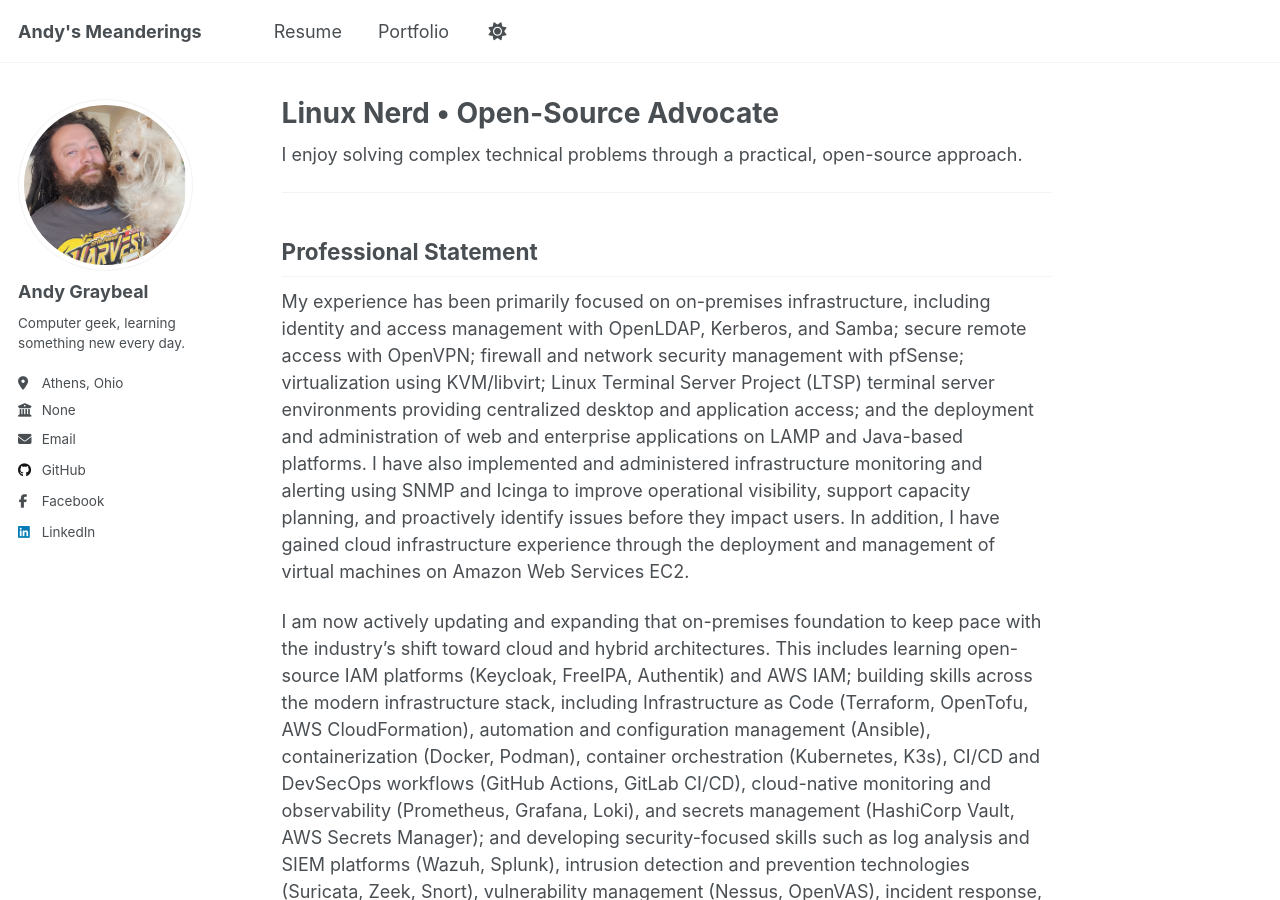
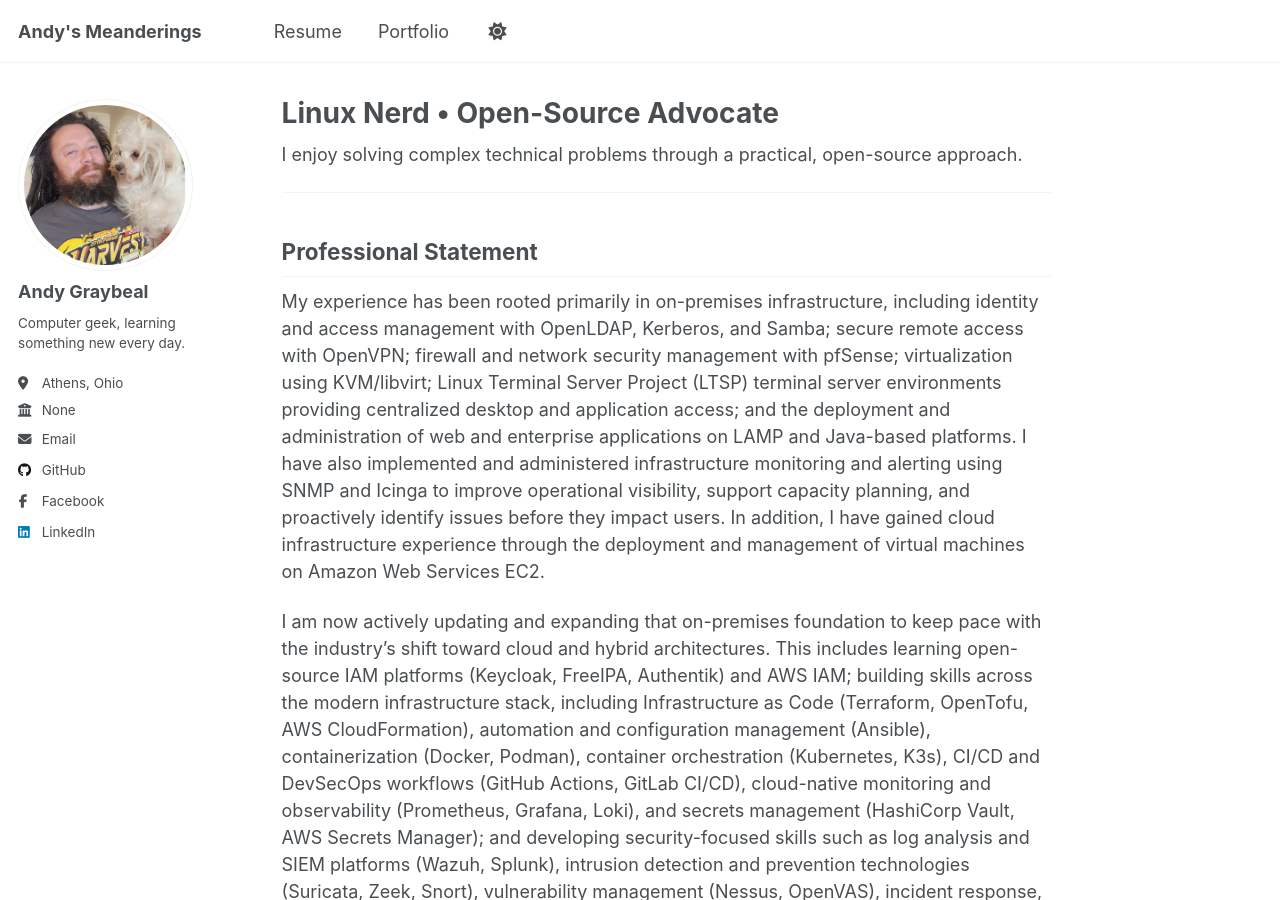
Before and after one commit to andy-graybeal/andy-graybeal.github.io, a Jekyll site: the page built from _pages/about.md, in a window 1280 px wide and 900 px high. Built offline with Jekyll 4.4.1, drawn with Linux system fonts in a browser that asks for light colours; a script that is not in the unit is left out.

Commit message:
Revise professional statement for clarity and emphasis

```diff
--- a/_pages/about.md
+++ b/_pages/about.md
@@ -60,7 +60,7 @@ I enjoy solving complex technical problems through a practical, open-source appr
 ---
 ## Professional Statement
 
-My experience has been primarily focused on on-premises infrastructure, including identity and access management with OpenLDAP, Kerberos, and Samba; secure remote access with OpenVPN; firewall and network security management with pfSense; virtualization using KVM/libvirt; Linux Terminal Server Project (LTSP) terminal server environments providing centralized desktop and application access; and the deployment and administration of web and enterprise applications on LAMP and Java-based platforms. I have also implemented and administered infrastructure monitoring and alerting using SNMP and Icinga to improve operational visibility, support capacity planning, and proactively identify issues before they impact users. In addition, I have gained cloud infrastructure experience through the deployment and management of virtual machines on Amazon Web Services EC2.
+My experience has been rooted primarily in on-premises infrastructure, including identity and access management with OpenLDAP, Kerberos, and Samba; secure remote access with OpenVPN; firewall and network security management with pfSense; virtualization using KVM/libvirt; Linux Terminal Server Project (LTSP) terminal server environments providing centralized desktop and application access; and the deployment and administration of web and enterprise applications on LAMP and Java-based platforms. I have also implemented and administered infrastructure monitoring and alerting using SNMP and Icinga to improve operational visibility, support capacity planning, and proactively identify issues before they impact users. In addition, I have gained cloud infrastructure experience through the deployment and management of virtual machines on Amazon Web Services EC2.
 
 I am now actively updating and expanding that on-premises foundation to keep pace with the industry's shift toward cloud and hybrid architectures. This includes learning open-source IAM platforms (Keycloak, FreeIPA, Authentik) and AWS IAM; building skills across the modern infrastructure stack, including Infrastructure as Code (Terraform, OpenTofu, AWS CloudFormation), automation and configuration management (Ansible), containerization (Docker, Podman), container orchestration (Kubernetes, K3s), CI/CD and DevSecOps workflows (GitHub Actions, GitLab CI/CD), cloud-native monitoring and observability (Prometheus, Grafana, Loki), and secrets management (HashiCorp Vault, AWS Secrets Manager); and developing security-focused skills such as log analysis and SIEM platforms (Wazuh, Splunk), intrusion detection and prevention technologies (Suricata, Zeek, Snort), vulnerability management (Nessus, OpenVAS), incident response, and cloud security services (CloudTrail, GuardDuty, Security Hub).
 
```
